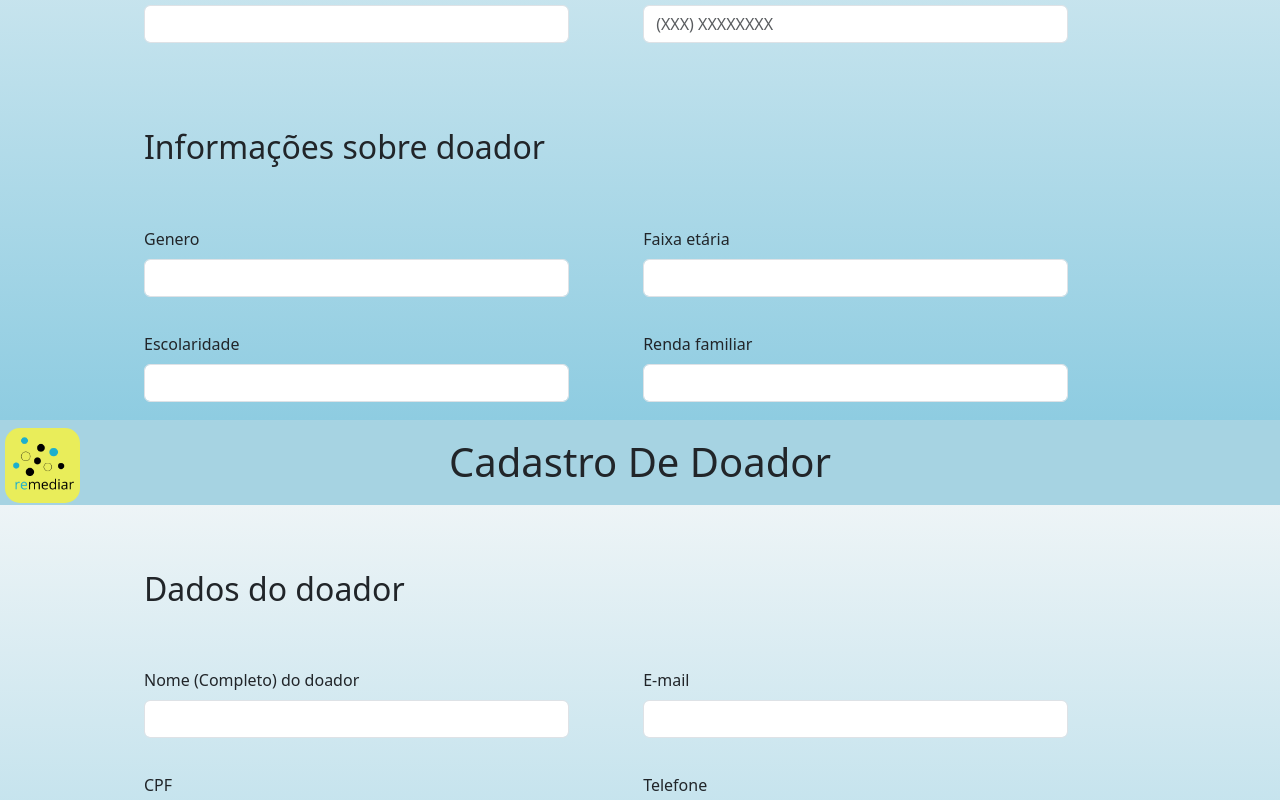
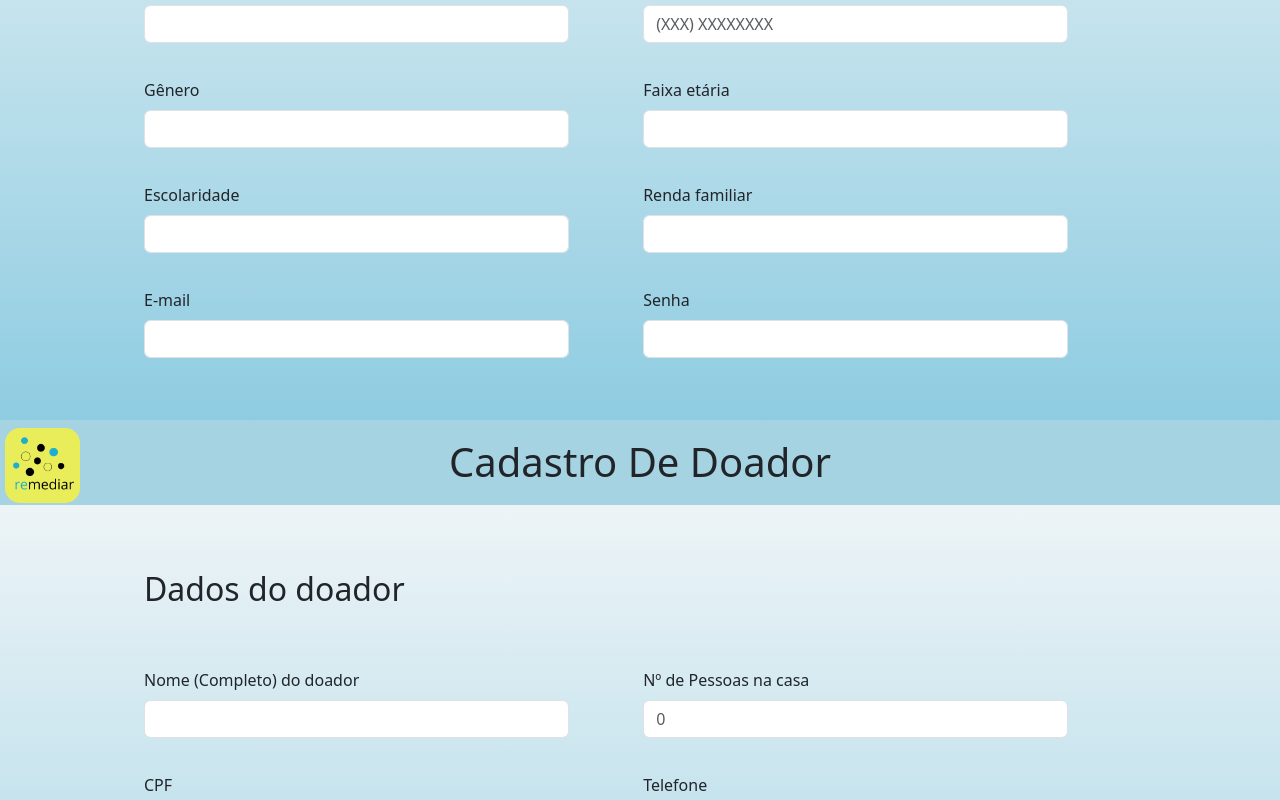
Before and after one commit to RemediarPuc/FrontEnd, an Angular app in the folder Remediar-FrontEnd/: page /cadastroDeDoador in a window 1280 px wide. Shown: the part 380-1180 px from the top of the page. Built offline with nearby package versions, Linux system fonts and the light colour scheme.

Commit message:
Cadastro de usuário via API + validações na tela

```diff
--- a/Remediar-FrontEnd/src/app/app.config.ts
+++ b/Remediar-FrontEnd/src/app/app.config.ts
@@ -1,9 +1,10 @@
-import { ApplicationConfig } from '@angular/core';
+import { ApplicationConfig, importProvidersFrom } from '@angular/core';
 import { provideRouter } from '@angular/router';
 
 import { routes } from './app.routes';
 import { provideClientHydration } from '@angular/platform-browser';
+import { HttpClientModule } from '@angular/common/http';
 
 export const appConfig: ApplicationConfig = {
-  providers: [provideRouter(routes), provideClientHydration()]
+  providers: [provideRouter(routes), provideClientHydration(), importProvidersFrom(HttpClientModule)]
 };
--- a/Remediar-FrontEnd/src/app/cadastro-de-doador/cadastro-de-doador.component.html
+++ b/Remediar-FrontEnd/src/app/cadastro-de-doador/cadastro-de-doador.component.html
@@ -17,93 +17,126 @@
     <div class="container">
         <div class="row">
           <div>
-            <form>
+            <form [formGroup]="usuarioCadastroForm" (ngSubmit) = "submit()" #formDir="ngForm" >
             <div class="row form-row">
                 <h2>Dados do doador</h2>
               <div class="col-5">
                 <label for="exampleFormControlInput1" class="form-label">Nome (Completo) do doador</label>
-                <input type="text" class="form-control">
+                <input type="text" class="form-control" formControlName="nome" [ngClass]="{'inputError':formDir.submitted && usuarioCadastroForm.controls['nome'].hasError('required')}">
+                <p *ngIf = "formDir.submitted && (usuarioCadastroForm.controls['nome'].hasError('required'))" class = "mensagem-error">Informe seu nome completo </p>
               </div>
 
               <div class="col-5">
-                <label for="exampleFormControlTextarea1" class="form-label second-field">E-mail</label>
-                <input class="form-control second-field" id="exampleFormControlTextarea1">
+                <label for="exampleFormControlInput1" class="form-label second-field">Nº de Pessoas na casa</label>
+                <input type="number" placeholder="0" class="form-control second-field" formControlName="numPessoaCasa" [ngClass]="{'inputError':formDir.submitted && usuarioCadastroForm.controls['numPessoaCasa'].hasError('required')}">
+                <p *ngIf = "formDir.submitted && (usuarioCadastroForm.controls['numPessoaCasa'].hasError('required'))" class = "mensagem-error">Informe o número de pessoas na casa </p>
               </div>
             </div>
 
             <div class="row form-row">
               <div class="col-5">
                 <label for="exampleFormControlInput1" class="form-label">CPF</label>
-                <input type="text" placeholder="" class="form-control">
+                <input type="text" placeholder="" class="form-control" formControlName="cpf" formControlName="numPessoaCasa" [ngClass]="{'inputError':formDir.submitted && usuarioCadastroForm.controls['cpf'].hasError('required')}">
+                <p *ngIf = "formDir.submitted && (usuarioCadastroForm.controls['cpf'].hasError('required'))" class = "mensagem-error">Informe o seu CPF</p>
               </div>
 
                 <div class="col-5">
                   <label for="exampleFormControlInput1" class="form-label second-field">Telefone</label>
-                  <input type="text" placeholder="(XXX) XXXXXXXX" class="form-control second-field">
+                  <input type="text" placeholder="(XXX) XXXXXXXX" class="form-control second-field" formControlName="telefone" [ngClass]="{'inputError':formDir.submitted && usuarioCadastroForm.controls['telefone'].hasError('required')}">
+                  <p *ngIf = "formDir.submitted && (usuarioCadastroForm.controls['telefone'].hasError('required'))" class = "mensagem-error">Informe seu telefone </p>
                 </div>
 
             </div>
 
 
       <div class="row form-row">
-        <h2>Informações sobre doador</h2>
+
         <div class="col-5">
-          <label for="exampleFormControlInput1" class="form-label">Genero</label>
-          <input type="text" class="form-control">
+          <label for="exampleFormControlInput1" class="form-label">Gênero</label>
+          <input type="text" class="form-control" formControlName="genero" [ngClass]="{'inputError':formDir.submitted && usuarioCadastroForm.controls['genero'].hasError('required')}">
+          <p *ngIf = "formDir.submitted && (usuarioCadastroForm.controls['genero'].hasError('required'))" class = "mensagem-error">Informe seu Gênero </p>
+        </div>
 
-        </div>
         <div class="col-5">
           <label for="exampleFormControlTextarea1" class="form-label second-field">Faixa etária</label>
-          <input type="text" class="form-control second-field" id="exampleFormControlTextarea1">
-
+          <input type="text" class="form-control second-field" id="exampleFormControlTextarea1" formControlName="faixaEtaria" [ngClass]="{'inputError':formDir.submitted && usuarioCadastroForm.controls['faixaEtaria'].hasError('required')}">
+          <p *ngIf = "formDir.submitted && (usuarioCadastroForm.controls['faixaEtaria'].hasError('required'))" class = "mensagem-error">Informe sua Faixa Etária </p>
         </div>
       </div>
 
       <div class="row form-row">
         <div class="col-5">
           <label for="exampleFormControlInput1" class="form-label">Escolaridade</label>
-          <input type="text" class="form-control">
+          <input type="text" class="form-control" formControlName="escolaridade" [ngClass]="{'inputError':formDir.submitted && usuarioCadastroForm.controls['escolaridade'].hasError('required')}">
+          <p *ngIf = "formDir.submitted && (usuarioCadastroForm.controls['escolaridade'].hasError('required'))" class = "mensagem-error">Informe sua Escolaridade</p>
         </div>
 
         <div class="col-5">
             <label for="exampleFormControlInput1" class="form-label second-field">Renda familiar</label>
-            <input type="number" class="form-control second-field">
-        </div>
+            <input type="number" class="form-control second-field" formControlName="rendaFamiliar" [ngClass]="{'inputError':formDir.submitted && usuarioCadastroForm.controls['rendaFamiliar'].hasError('required')}">
+            <p *ngIf = "formDir.submitted && (usuarioCadastroForm.controls['rendaFamiliar'].hasError('required'))" class = "mensagem-error">Informe sua Renda Familiar</p>
+          </div>
 
       </div>
 
       <div class="row form-row">
         <div class="col-5">
-          <label for="exampleFormControlInput1" class="form-label">Nº de Pessoas na casa</label>
-          <input type="number" placeholder="0" class="form-control">
+          <label for="exampleFormControlTextarea1" class="form-label">E-mail</label>
+          <input type="email" class="form-control" id="exampleFormControlTextarea1" [ngClass]="{'inputError':formDir.submitted && usuarioCadastroForm.controls['email'].hasError('required')}" formControlName="email">
+          <p *ngIf = "formDir.submitted && (usuarioCadastroForm.controls['email'].hasError('required') || usuarioCadastroForm.controls['email'].hasError('email'))" class = "mensagem-error">Informe um email válido</p>
         </div>
+
+        <div class="col-5">
+          <label for="exampleFormControlInput1" class="form-label second-field">Senha</label>
+          <input type="password" class="form-control second-field" formControlName="senha" [ngClass]="{'inputError':formDir.submitted && usuarioCadastroForm.controls['senha'].hasError('required')}">
+          <p *ngIf = "formDir.submitted && (usuarioCadastroForm.controls['senha'].hasError('required'))" class = "mensagem-error">Informe uma Senha </p>
+      </div>
+
       </div>
 
       <div class="row form-row">
         <h2>Endereço</h2>
+
+        <div class="col-5">
+          <label for="exampleFormControlInput1" class="form-label">Estado</label>
+          <input type="text" class="form-control" formControlName="estado" [ngClass]="{'inputError':formDir.submitted && usuarioCadastroForm.controls['estado'].hasError('required')}">
+          <p *ngIf = "formDir.submitted && (usuarioCadastroForm.controls['estado'].hasError('required'))" class = "mensagem-error">Informe seu Estado </p>
+        </div>
+
+        <div class="col-5">
+            <label for="exampleFormControlInput1" class="form-label second-field">Região</label>
+            <input type="text" class="form-control second-field" formControlName="regiao" [ngClass]="{'inputError':formDir.submitted && usuarioCadastroForm.controls['regiao'].hasError('required')}">
+            <p *ngIf = "formDir.submitted && (usuarioCadastroForm.controls['regiao'].hasError('required'))" class = "mensagem-error">Informe sua Região </p>
+        </div>
+
         <div class="col-5">
           <label for="exampleFormControlInput1" class="form-label">Cidade</label>
-          <input type="text" class="form-control">
+          <input type="text" class="form-control" formControlName="cidade" [ngClass]="{'inputError':formDir.submitted && usuarioCadastroForm.controls['cidade'].hasError('required')}">
+          <p *ngIf = "formDir.submitted && (usuarioCadastroForm.controls['cidade'].hasError('required'))" class = "mensagem-error">Informe sua Cidade </p>
         </div>
 
         <div class="col-5">
             <label for="exampleFormControlInput1" class="form-label second-field">CEP</label>
-            <input type="number" class="form-control second-field">
+            <input type="text" class="form-control second-field" formControlName="cep" [ngClass]="{'inputError':formDir.submitted && usuarioCadastroForm.controls['cep'].hasError('required')}">
+            <p *ngIf = "formDir.submitted && (usuarioCadastroForm.controls['cep'].hasError('required'))" class = "mensagem-error">Informe seu CEP </p>
         </div>
 
         <div class="col-5">
             <label for="exampleFormControlInput1" class="form-label">Rua</label>
-            <input type="text" class="form-control">
+            <input type="text" class="form-control" formControlName="rua" [ngClass]="{'inputError':formDir.submitted && usuarioCadastroForm.controls['rua'].hasError('required')}">
+            <p *ngIf = "formDir.submitted && (usuarioCadastroForm.controls['rua'].hasError('required'))" class = "mensagem-error">Informe sua Rua </p>
           </div>
 
           <div class="col-5">
               <label for="exampleFormControlInput1" class="form-label second-field">Nº Número</label>
-              <input type="number" placeholder="0" class="form-control second-field">
-          </div>
+              <input type="text" placeholder="0" class="form-control second-field" formControlName="numero" [ngClass]="{'inputError':formDir.submitted && usuarioCadastroForm.controls['numero'].hasError('required')}">
+              <p *ngIf = "formDir.submitted && (usuarioCadastroForm.controls['numero'].hasError('required'))" class = "mensagem-error">Informe o Número </p>
+            </div>
 
           <div class="col-5">
             <label for="exampleFormControlInput1" class="form-label">Bairro</label>
-            <input type="text" class="form-control">
+            <input type="text" class="form-control" formControlName="bairro" [ngClass]="{'inputError':formDir.submitted && usuarioCadastroForm.controls['bairro'].hasError('required')}">
+            <p *ngIf = "formDir.submitted && (usuarioCadastroForm.controls['bairro'].hasError('required'))" class = "mensagem-error">Informe o Bairro </p>
           </div>
       </div>
 
@@ -113,7 +146,7 @@
       <div class="row">
         <div class="buttons-div">
           <button type="submit" class="btn btn-primary">Salvar</button>
-          <button type="submit" class="btn btn-warning">Voltar</button>
+          <button type="" class="btn btn-warning">Voltar</button>
         </div>
 
       </div>
--- a/Remediar-FrontEnd/src/app/cadastro-de-doador/cadastro-de-doador.component.ts
+++ b/Remediar-FrontEnd/src/app/cadastro-de-doador/cadastro-de-doador.component.ts
@@ -1,12 +1,70 @@
 import { Component } from '@angular/core';
+import { Usuario } from '../models/Usuario';
+import { UsuarioService } from '../services/Usuario.service';
+import { FormBuilder, FormGroup, ReactiveFormsModule, Validators } from '@angular/forms';
+import { CommonModule } from '@angular/common';
 
 @Component({
   selector: 'app-cadastro-de-doador',
   standalone: true,
-  imports: [],
+  imports: [ReactiveFormsModule,CommonModule],
   templateUrl: './cadastro-de-doador.component.html',
   styleUrl: './cadastro-de-doador.component.css'
 })
 export class CadastroDeDoadorComponent {
 
+  public usuario = new Usuario();
+  usuarioCadastroForm!: FormGroup;
+
+
+  constructor(private formBuilder: FormBuilder,private usuarioService : UsuarioService){
+
+  }
+
+  ngOnInit(): void{
+    this.usuarioCadastroForm = this.formBuilder.group({
+      nome : ['', Validators.required],
+      numPessoaCasa : ['',Validators.required],
+      cpf : ['',Validators.required],
+      telefone : ['',Validators.required],
+      genero: ['',Validators.required],
+      faixaEtaria : ['',Validators.required],
+      escolaridade: ['',Validators.required],
+      rendaFamiliar: ['', Validators.required],
+      email: ['',Validators.required,Validators.email],
+      senha: ['',Validators.required],
+      cidade:['',Validators.required],
+      cep: ['', Validators.required],
+      rua:['',Validators.required],
+      numero:['',Validators.required],
+      bairro: ['',Validators.required],
+      estado: ['',Validators.required],
+      regiao: ['',Validators.required]
+
+    })
+  }
+  submit(){
+
+    console.log('cheguei');
+
+    const {value} = this.usuarioCadastroForm;
+
+    this.usuario = value;
+    this.usuario.tipoUsuario = 2;
+    console.log(this.usuario);
+    this.usuarioService.cadastro(this.usuario).subscribe(() => this.ngOnInit());
+
+   /* if(this.usuarioCadastroForm.valid){
+      console.log('cheguei');
+
+      const {value} = this.usuarioCadastroForm.value;
+      console.log(value);
+      this.usuario = value;
+      this.usuarioService.cadastro(this.usuario).subscribe(() => this.ngOnInit());
+
+    }
+      */
+  }
+
+
 }
--- /dev/null
+++ b/Remediar-FrontEnd/src/app/models/Usuario.ts
@@ -0,0 +1,27 @@
+
+
+export class Usuario {
+    nome:           string = "";
+    id:             number = 0;
+    cpf:            string = "";
+    genero:         string = "";
+    numPessoaCasa:  number = 0;
+    escolaridade:   string = "";
+    faixaEtaria:    string = "";
+    rendaFamiliar:  number = 0;
+    estado:         string = "";
+    regiao:         string = "";
+    cep:            string = "";
+    rua:            string = "";
+    numero:         number = 0;
+    bairro:         string = "";
+    telefone:       string = "";
+    email:          string = "";
+    senha:          string = "";
+    tipoUsuario?:   number = 2;
+
+    constructor(){
+    }
+
+
+}
--- /dev/null
+++ b/Remediar-FrontEnd/src/environments/environment.development.ts
@@ -0,0 +1,3 @@
+export const environment = {
+    baseUrlApi : 'https://localhost:7262/api'
+  };
--- /dev/null
+++ b/Remediar-FrontEnd/src/environments/environment.ts
@@ -0,0 +1,3 @@
+export const environment = {
+    baseUrlApi : 'https://localhost:7262/api'
+  };
```
Also changed, not shown: Remediar-FrontEnd/angular.json (+7 -1 lines), Remediar-FrontEnd/src/app/cadastro-de-doador/cadastro-de-doador.component.css (+10 -0 lines), Remediar-FrontEnd/src/app/services/Usuario.service.ts (added, +18 -0 lines), 1 other file (tests, documents, lock files or other folders).
